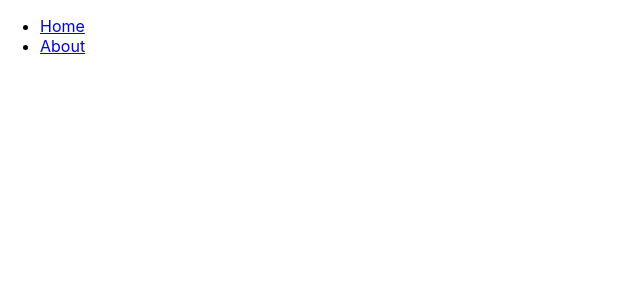
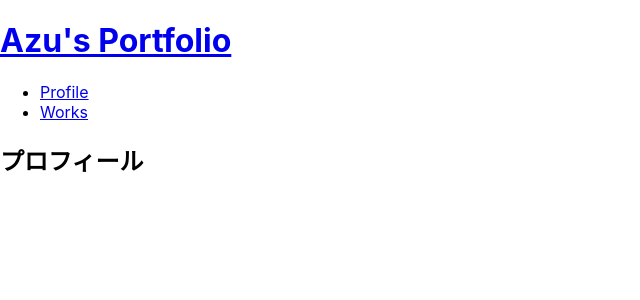
Before and after one commit to azufb/renewal-portfolio, a React (Create React App) app: page /Profile in a window 1280 px wide. Shown: the top 300 px of the page, without its empty margins (0-640 px from the left). Built offline with nearby package versions, Linux system fonts and the light colour scheme.

Commit message:
項目に合わせて、コンポーネントの名前を修正

```diff
--- a/src/component/Navi.js
+++ b/src/component/Navi.js
@@ -5,27 +5,34 @@ import {
     Route,
     Link
 } from 'react-router-dom';
-import About from './About';
+import Profile from './Profile';
+import Works from './Works';
 
 export default class Navi extends React.Component {
     render() {
         return (
             <Router>
                 <div>
+                    <h1>
+                        <Link to="/">Azu's Portfolio</Link>
+                    </h1>
                     <nav>
                         <ul>
                             <li>
-                                <Link to="/">Home</Link>
+                                <Link to="/Profile">Profile</Link>
                             </li>
                             <li>
-                                <Link to="/About">About</Link>
+                                <Link to="/Works">Works</Link>
                             </li>
                         </ul>
                     </nav>
 
                     <Switch>
-                        <Route path="/About">
-                            <About />
+                        <Route path="/Profile">
+                            <Profile />
+                        </Route>
+                        <Route path="/Works">
+                            <Works />
                         </Route>
                         <Route path="/">
 
--- /dev/null
+++ b/src/component/Profile.js
@@ -0,0 +1,11 @@
+import React from 'react';
+
+export default class About extends React.Component {
+    render() {
+        return (
+            <div>
+                <h2>プロフィール</h2>
+            </div>
+        );
+    }
+}
--- a/src/component/About.js
+++ b/src/component/Works.js
@@ -1,10 +1,10 @@
 import React from 'react';
 
-export default class About extends React.Component {
+export default class Works extends React.Component {
     render() {
         return (
             <div>
-                Hey!
+                <h2>成果物</h2>
             </div>
         );
     }
```
